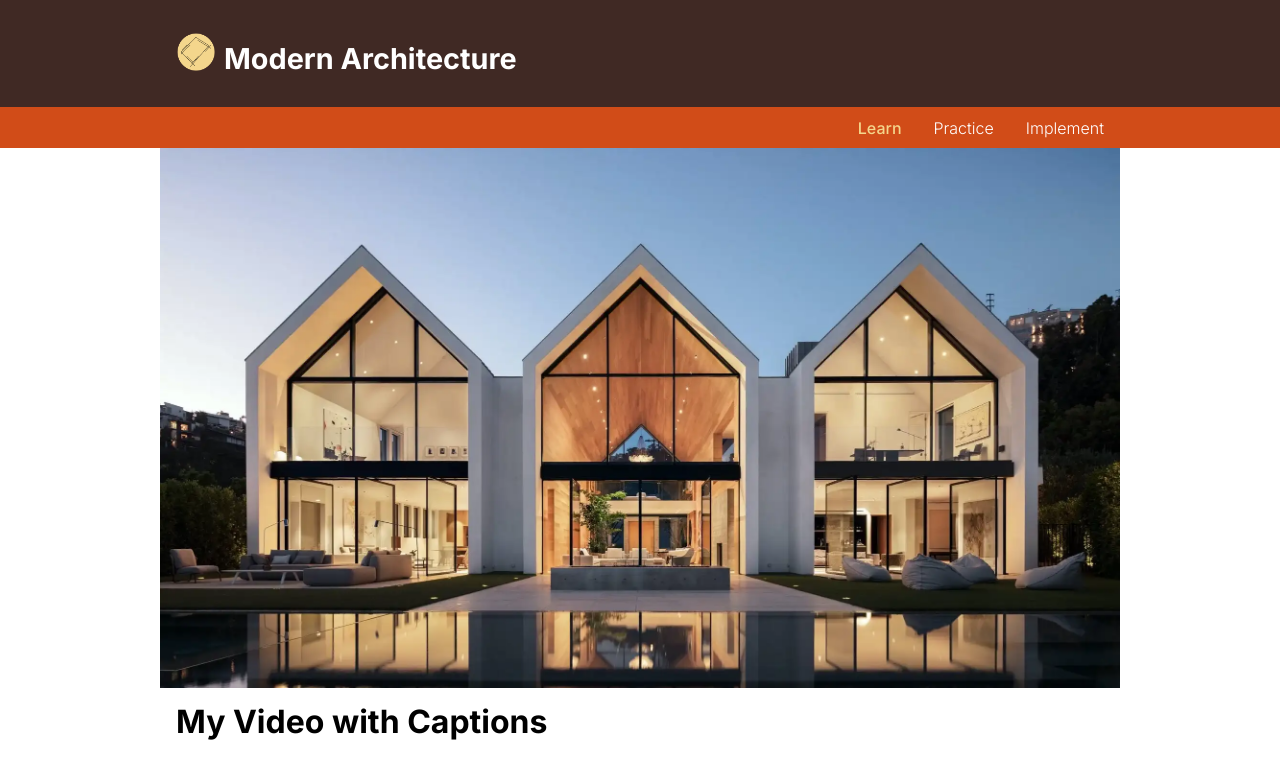
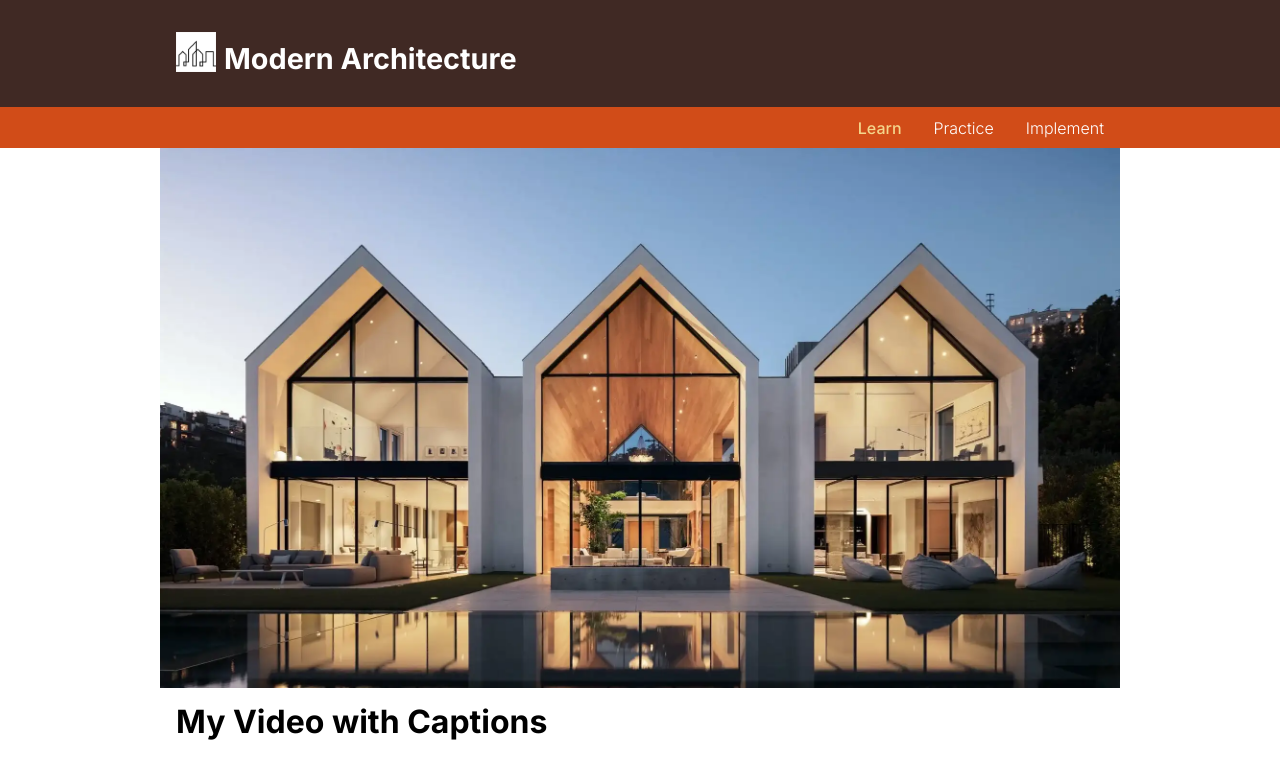
Before and after one commit to emmabauman/architecture, a website: page index.html in a window 1280 px wide. Shown: the top 770 px of the page. Drawn offline with Linux system fonts and the light colour scheme; grey boxes are pictures that could not be loaded.

Commit message:
Update logo implementation with responsive images and fix HTML structure
- Replace logoBig.png and logoSmall.png with 1x, 2x, 3x versions
- Add srcset for responsive logo display
- Update logo implementation in header
- Fix HTML structure and improve semantic markup
- Update video sources and captions
- Update copyright to 2025

```diff
--- a/index.html
+++ b/index.html
@@ -17,12 +17,7 @@
     <title>Modern Architecture</title>
 </head>
 <body>
-    <div id="headerWrapper">
-        <header>
-            <picture>
-                <source media="(max-width: 700px)" srcset="images/logoBig.png">
-                <source media="(max-width: 1100px)" srcset="images/logoBig.png">
-                <img src="images/logoBig.png" alt="logo">
+   <div id="headerWrapper"> <header> <div class="logo-title"> <img src="images/logo1x.png" alt="logo" width="45" height="50" srcset="images/logo1x.png 1x, images/logo2x.png 2x, images/logo3x.png 3x">  </div>
             </picture>
             <h1>Modern Architecture</h1>
         </header>
```
Also changed, not shown: images/logo1x.png (added), images/logo2x.png (added), images/logo3x.png (added), images/logoBig.png (deleted), images/logoSmall.png (deleted).
